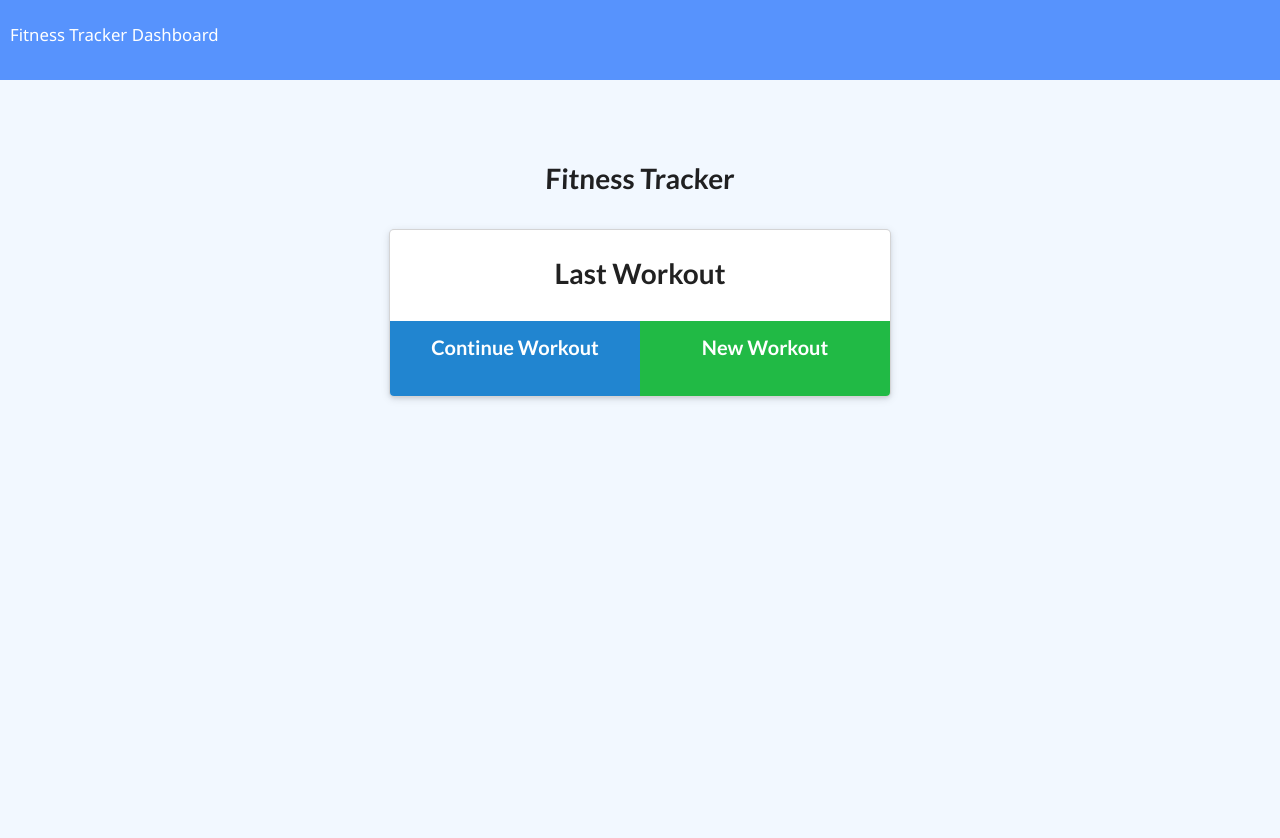
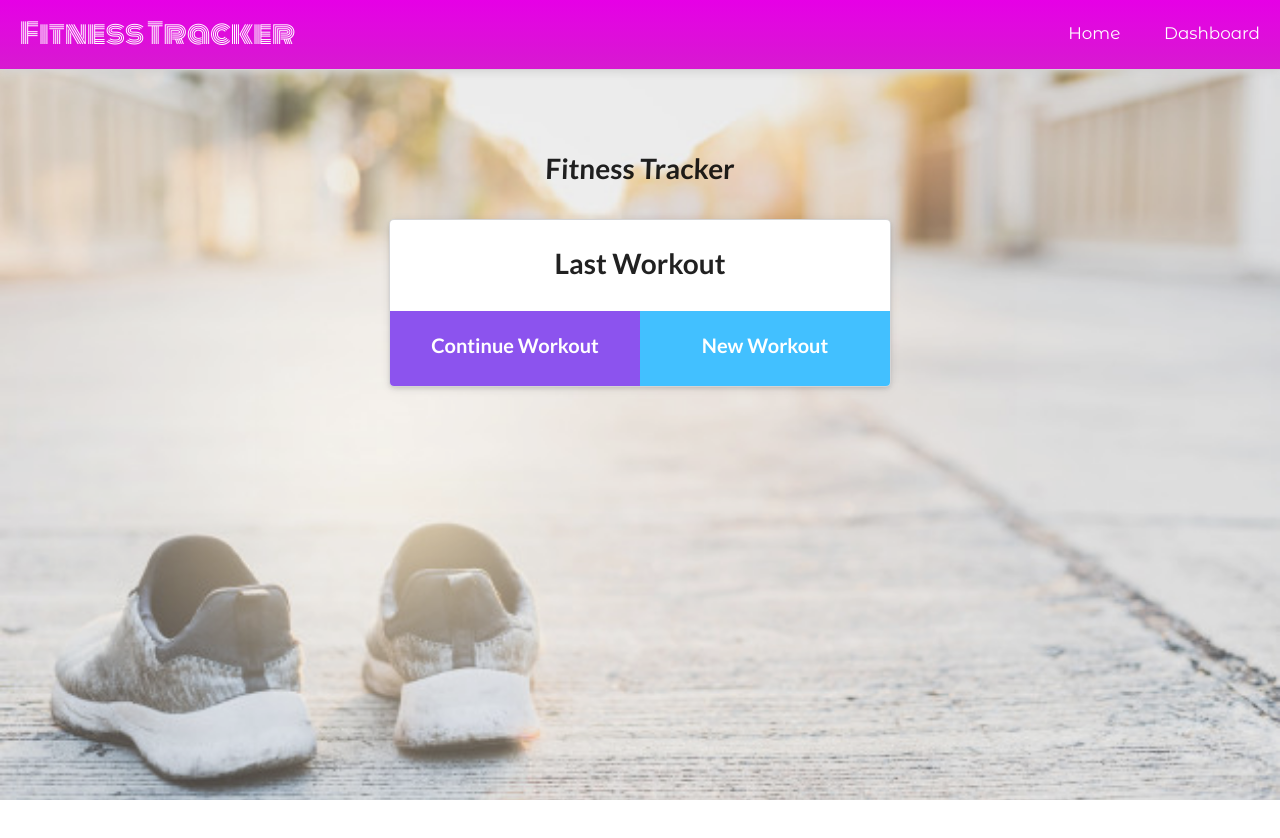
Before and after one commit to jungjungie/Workout-Tracker, a website: page public/index.html in a window 1280 px wide. After the commit the page ends 800 px from the top, so only its background shows below. Drawn offline with nearby package versions, Linux system fonts and the light colour scheme; no server answers.

Commit message:
updated css

```diff
--- a/public/index.html
+++ b/public/index.html
@@ -6,14 +6,20 @@
   <meta name="viewport" content="width=device-width, initial-scale=1.0" />
   <meta http-equiv="X-UA-Compatible" content="ie=edge" />
   <link rel="stylesheet" href="https://cdnjs.cloudflare.com/ajax/libs/semantic-ui/2.4.1/semantic.min.css" />
+  <link href="https://fonts.googleapis.com/css2?family=Monoton&family=Montserrat+Alternates&display=swap" rel="stylesheet">
   <link rel="stylesheet" href="style.css" />
-  <title>Fitness Tracker</title>
+  <title>FITNESS TRACKER</title>
 </head>
 
 <body>
   <nav>
-    <a href="/">Fitness Tracker</a>
-    <a href="/stats">Dashboard</a>
+    <div class="float-left">
+      <a class="nav-title" href="/">Fitness Tracker</a>
+    </div>
+    <div class="float-right">
+      <a class="nav-items" href="/">Home</a>
+      <a class="nav-items" href="/stats">Dashboard</a>
+    </div>
   </nav>
   <div class="wrapper workout">
     <header>
@@ -26,8 +32,8 @@
           <div>
             <div class="workout-stats"></div>
             <div class="buttons">
-              <a id="continue-btn" href="/exercise?" class="huge ui blue button">Continue Workout</a>
-              <a href="/exercise" class="huge positive ui button">New Workout</a>
+              <a id="continue-btn" href="/exercise?" class="huge ui button">Continue Workout</a>
+              <a id="new-workout-btn" href="/exercise" class="huge ui button">New Workout</a>
             </div>
           </div>
         </div>
--- a/public/style.css
+++ b/public/style.css
@@ -14,15 +14,43 @@ body,
 
 body {
   font-family: "Segoe UI", Tahoma, Geneva, Verdana, sans-serif;
+  background-image: url("images/background2.jpg");
+  background-position: center;
+  background-size: cover;
+  background-attachment: fixed;
+  font-family: 'Montserrat Alternates', sans-serif;
 }
 
 nav {
-  background-color: #5793fd;
+  background-image: linear-gradient(#e600e6, #d71ad0);
+  border-bottom: 1px solid #d3d3d3;
+  box-shadow: 0px 2px 8px #d3d3d3;
   color: #ffffff;
-  height: 80px;
-  padding: 10px;
-  line-height: 3;
-  font-size: 1.2rem;
+  height: 70px;
+  position: fixed;
+  top: 0;
+  width: 100%;
+}
+
+.nav-title {
+  font-size: 2em;
+  padding: 20px;
+  line-height: 2.4;
+  font-family: 'Monoton', cursive;
+}
+
+.nav-items {
+  font-size: 1.2em;
+  padding: 20px;
+  line-height: 4;
+}
+
+.float-left {
+  float: left;
+}
+
+.float-right {
+  float: right;
 }
 
 a,
@@ -96,8 +124,9 @@ input {
 }
 
 .wrapper {
-  background-color: #f2f8ff;
+  padding-top: 70px;
   padding-bottom: 100px;
+  background: rgba(211, 211, 211, 0.2);
 }
 
 .card.m-auto,
@@ -419,6 +448,26 @@ form > button {
   border-top-right-radius: 0;
 }
 
+#continue-btn, #complete-btn {
+  background: #8c53ee;
+  line-height: 1.8em;
+  color: white;
+}
+
+#continue-btn:hover, #complete-btn:hover {
+  background: #7632ea;
+}
+
+#new-workout-btn, #add-exercise-btn {
+  background: #42c0ff;
+  line-height: 1.8em;
+  color: white;
+}
+
+#new-workout-btn:hover, #add-exercise-btn:hover {
+  background: #1eb4ff;
+}
+
 .workout-type,
 .cardio-form,
 .resistance-form {
```
Also changed, not shown: public/exercise.html (+11 -4 lines), public/stats.html (+11 -3 lines), README.md, public/images/background2.jpg (added), public/workout-style.css (deleted).
